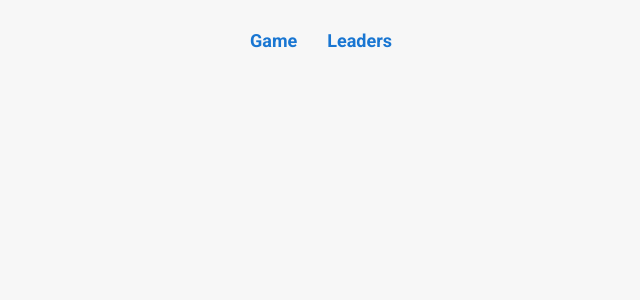
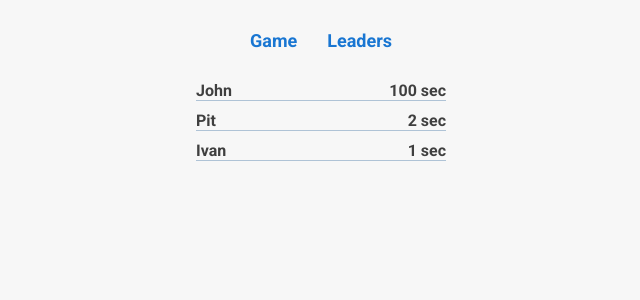
Before and after one commit to ArchonForm/react-minesweeper, a React (Create React App) app: page /leaders in a window 1280 px wide. Shown: the top 300 px of the page, without its empty margins (319-959 px from the left). Built offline with nearby package versions, Linux system fonts and the light colour scheme.

Commit message:
add leaders page

```diff
--- a/src/components/Settings/Settings.tsx
+++ b/src/components/Settings/Settings.tsx
@@ -22,7 +22,7 @@ export const Settings = ({ handleSetData, name }: SettingsProps) => {
     beginner: {
       width: 8,
       height: 8,
-      mines: 10,
+      mines: 2,
     },
     intermediate: {
       width: 16,
@@ -50,7 +50,7 @@ export const Settings = ({ handleSetData, name }: SettingsProps) => {
       setNameError(true)
       return
     }
-    handleSetData(preset[difficulty], name)
+    handleSetData(preset[difficulty], nameValue)
   }
 
   return (
--- /dev/null
+++ b/src/pages/Leaders/Leaders.module.css
@@ -0,0 +1,18 @@
+.container {
+  display: flex;
+  justify-content: center;
+  align-items: center;
+  flex-direction: column;
+  color: black;
+  font-weight: bold;
+}
+
+.playerInfo {
+  display: flex;
+  justify-content: space-between;
+  width: 250px;
+  color: rgb(63, 63, 63);
+  font-size: 16px;
+  margin-bottom: 10px;
+  border-bottom: 1px solid #afc3d6;
+}
--- a/src/pages/Leaders/Leaders.tsx
+++ b/src/pages/Leaders/Leaders.tsx
@@ -1,3 +1,28 @@
+import styles from './Leaders.module.css'
+
 export const Leaders = () => {
-  return <div>Leaders</div>
+  const players = [
+    {
+      name: 'John',
+      time: 100,
+    },
+    {
+      name: 'Pit',
+      time: 2,
+    },
+    {
+      name: 'Ivan',
+      time: 1,
+    },
+  ]
+  return (
+    <div className={styles.container}>
+      {players.map(player => (
+        <div className={styles.playerInfo}>
+          <div>{player.name}</div>
+          <div>{player.time} sec</div>
+        </div>
+      ))}
+    </div>
+  )
 }
```
